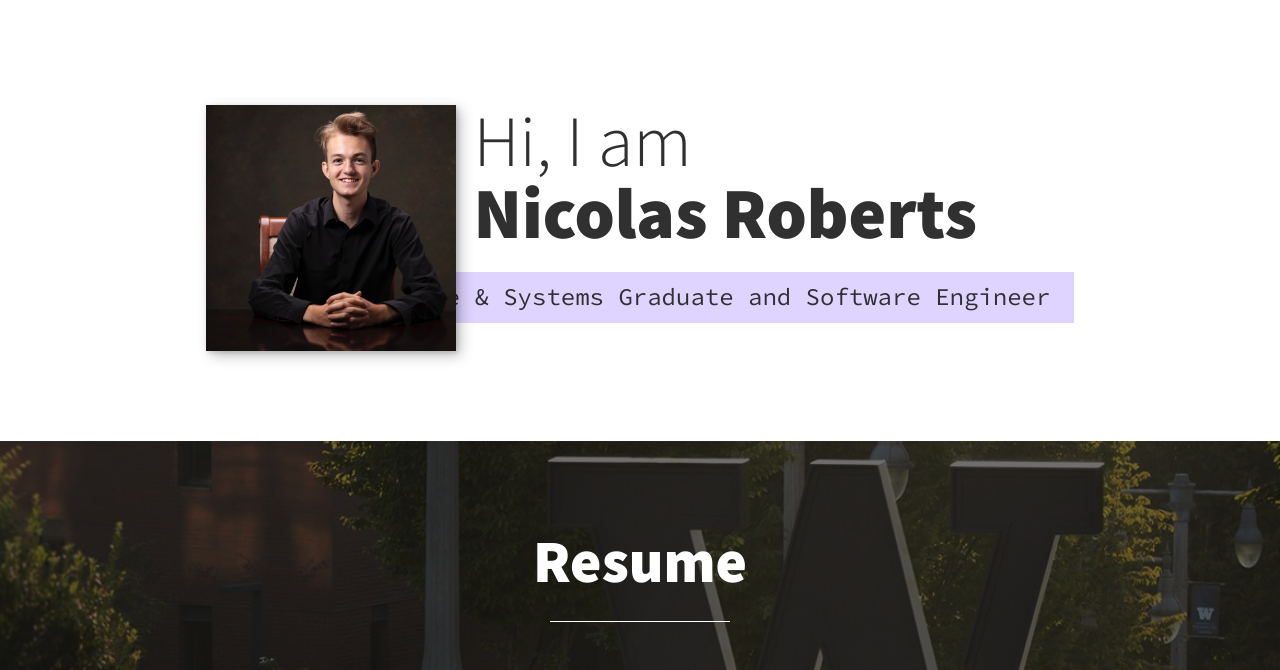
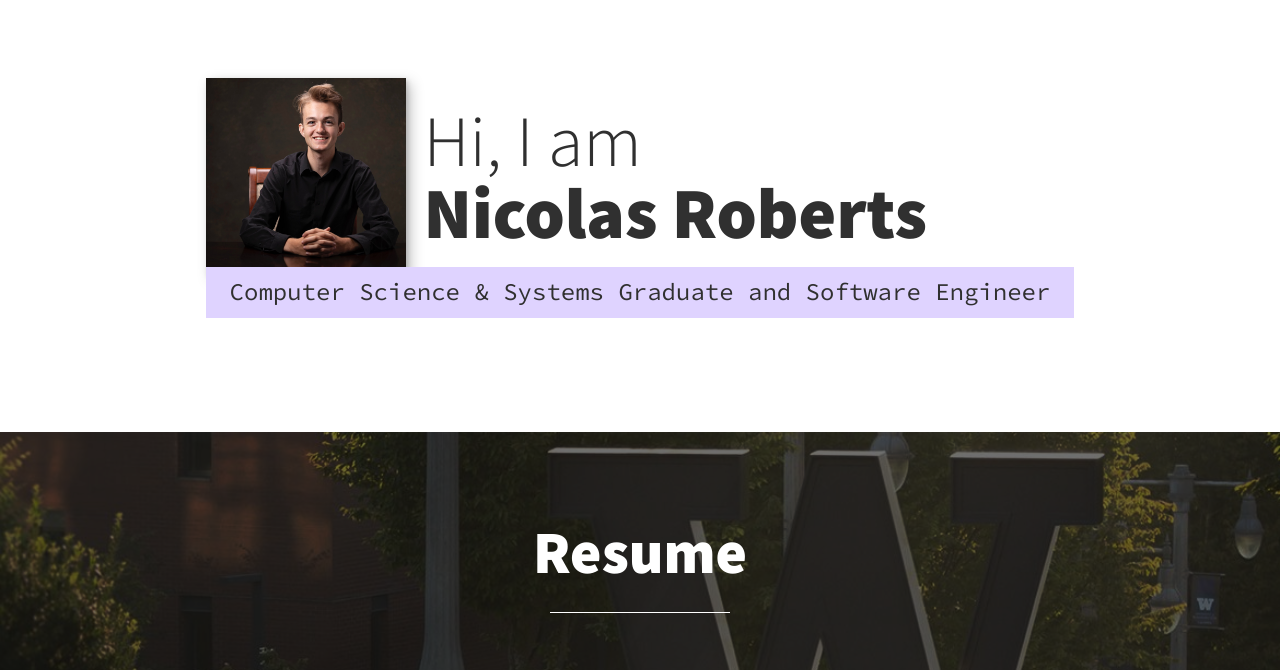
Before and after one commit to NicoRoberts/NicosPortfolio, a plain HTML site: page index.html in a window 1280 px wide. Shown: the part 80-750 px from the top of the page. Drawn offline with nearby package versions, Linux system fonts and the light colour scheme.

Commit message:
image margin

```diff
--- a/css/style.css
+++ b/css/style.css
@@ -276,9 +276,10 @@ header {
 
   .intro__img {
     grid-area: img;
-    min-width: 250px;
+    min-width: 200px;
     position: relative;
-    z-index: 2;
+    z-index: -1;
+    top: -1.5em;
   }
 
   .section__subtitle--intro {
```
